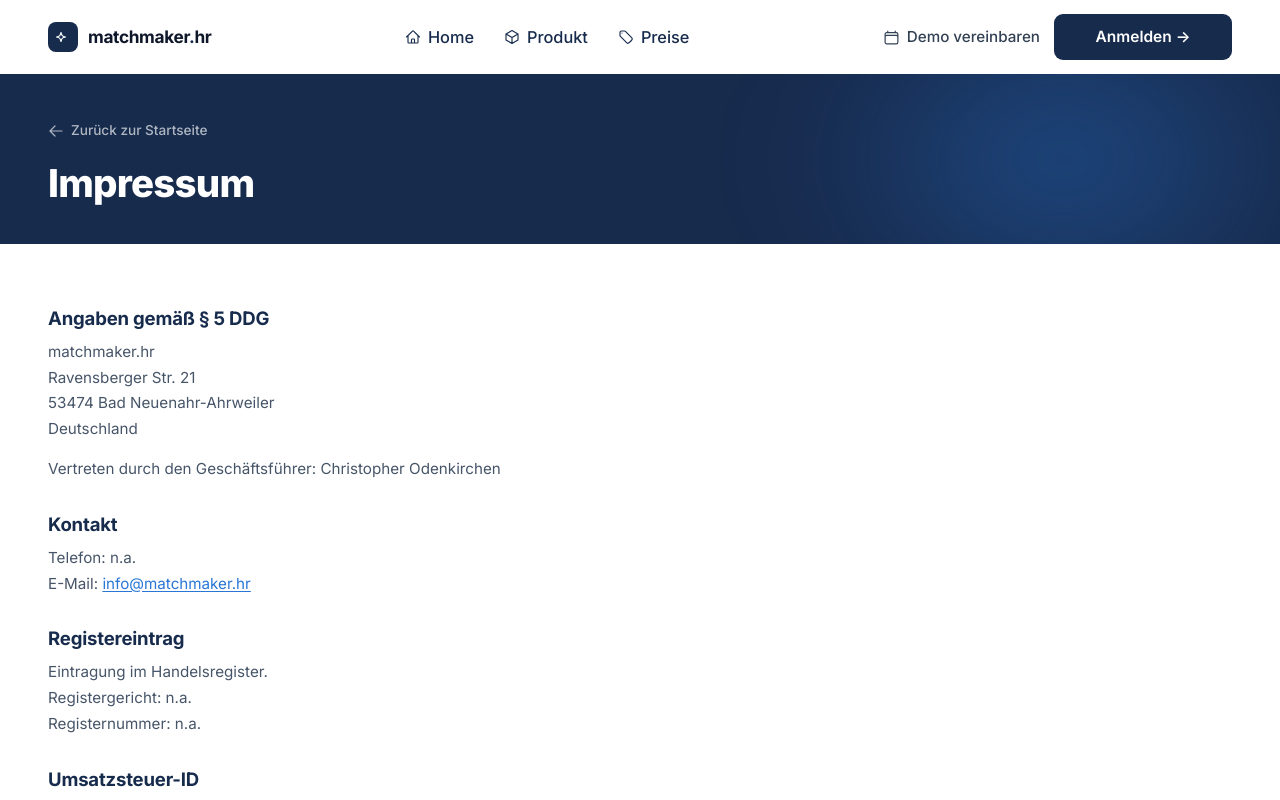
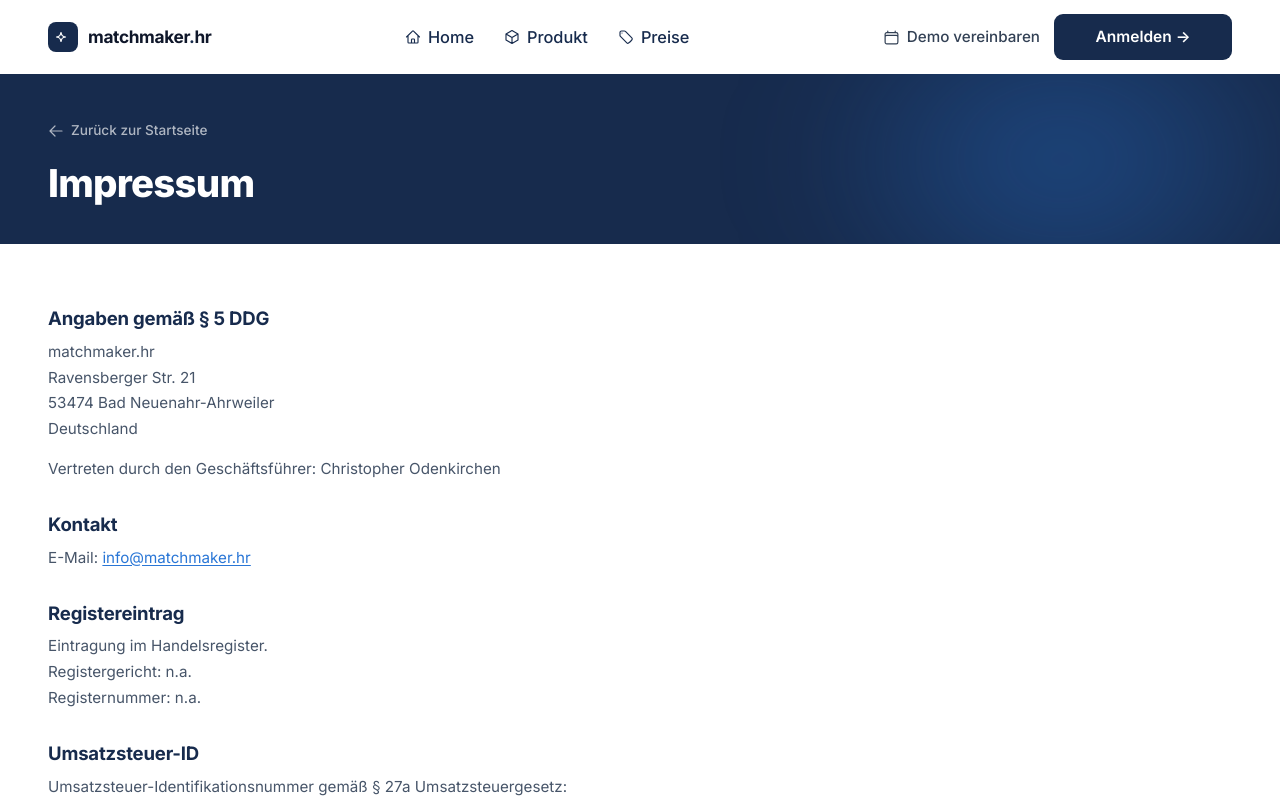
Before and after one commit to c-odenk/matchmaker-ui, a Vue app: page /imprint in a window 1280 px wide. Shown: the top 800 px of the page. Built offline with nearby package versions, Linux system fonts and the light colour scheme; no server answers.

Commit message:
Impressum, AGB, Datenschutz aktualisiert

```diff
--- a/src/views/View-Imprint.vue
+++ b/src/views/View-Imprint.vue
@@ -14,7 +14,6 @@
 
     <h2>Kontakt</h2>
     <p>
-      Telefon: n.a.<br>
       E-Mail: <a href="mailto:info@matchmaker.hr">info@matchmaker.hr</a>
     </p>
 
```
